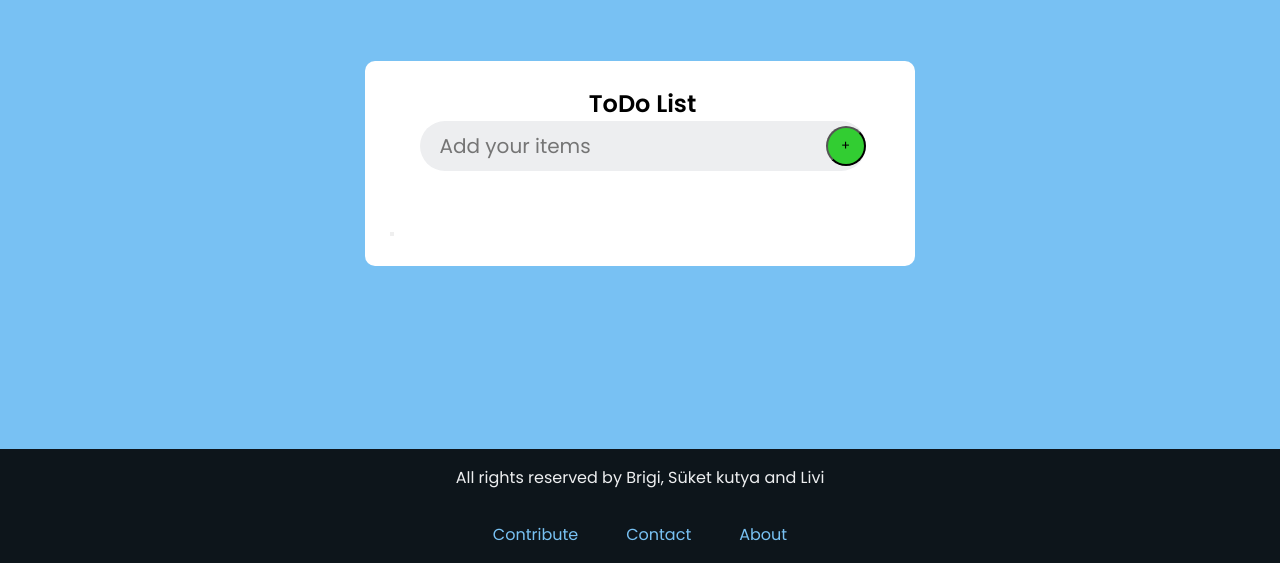
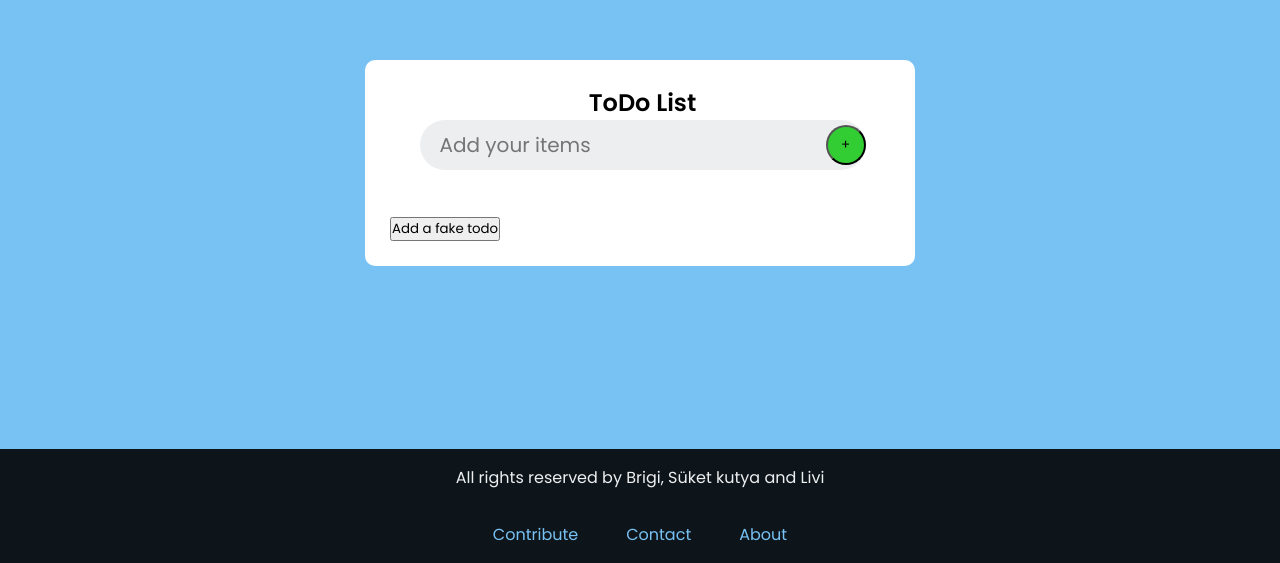
Before and after one commit to tintapolipka/react-ts2-teamwork, a React (Vite) app: page / in a window 1280 px wide. Shown: the part 237-800 px from the top of the page. Built offline with nearby package versions, Linux system fonts and the light colour scheme.

Commit message:
add-todo-functionality placeholder function added

```diff
--- a/src/components/TodoList.tsx
+++ b/src/components/TodoList.tsx
@@ -46,7 +46,7 @@ const TodoList: React.FC = () => {
     />
   ));
 
-  return <><button onClick={handleAddTodo}></button><ul>{todoListItems}</ul></>;
+  return <><button onClick={handleAddTodo}>Add a fake todo</button><ul>{todoListItems}</ul></>;
 };
 
 export default TodoList;
```
